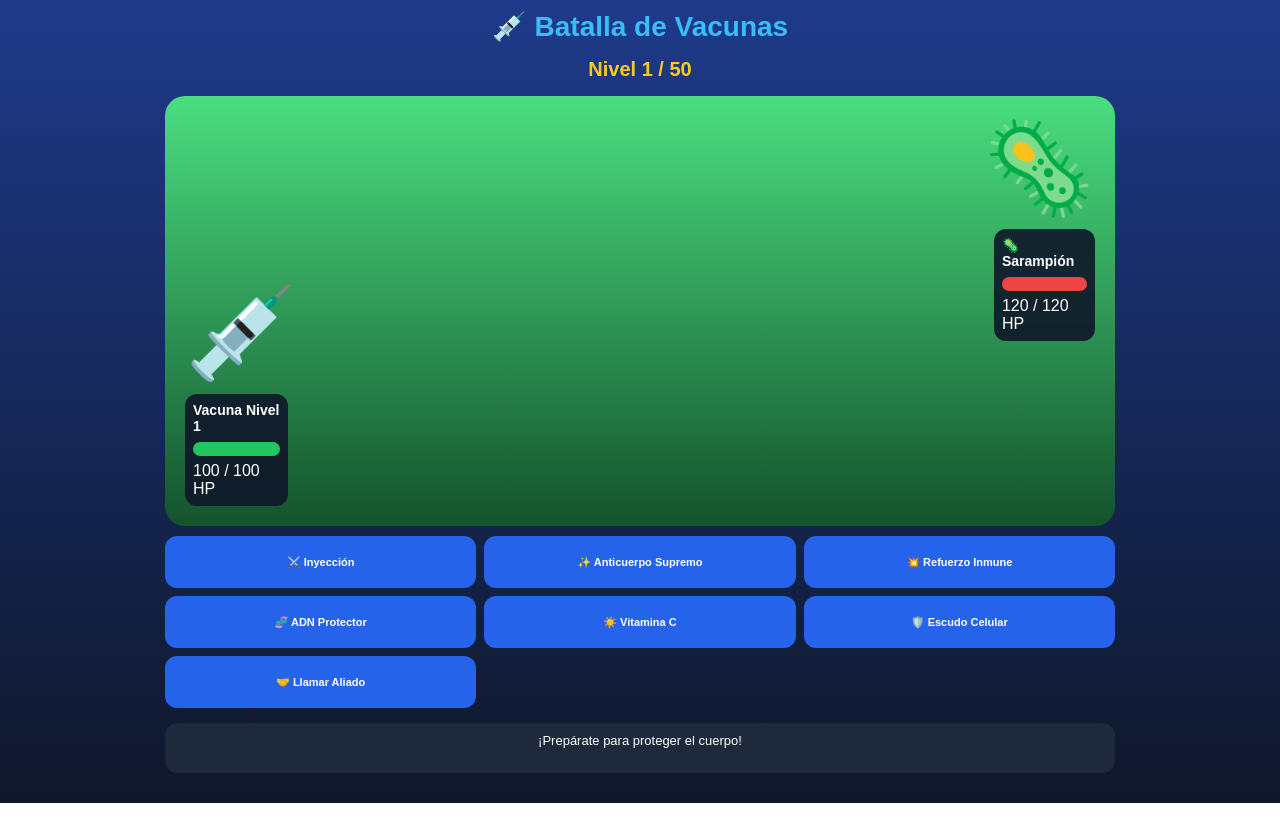
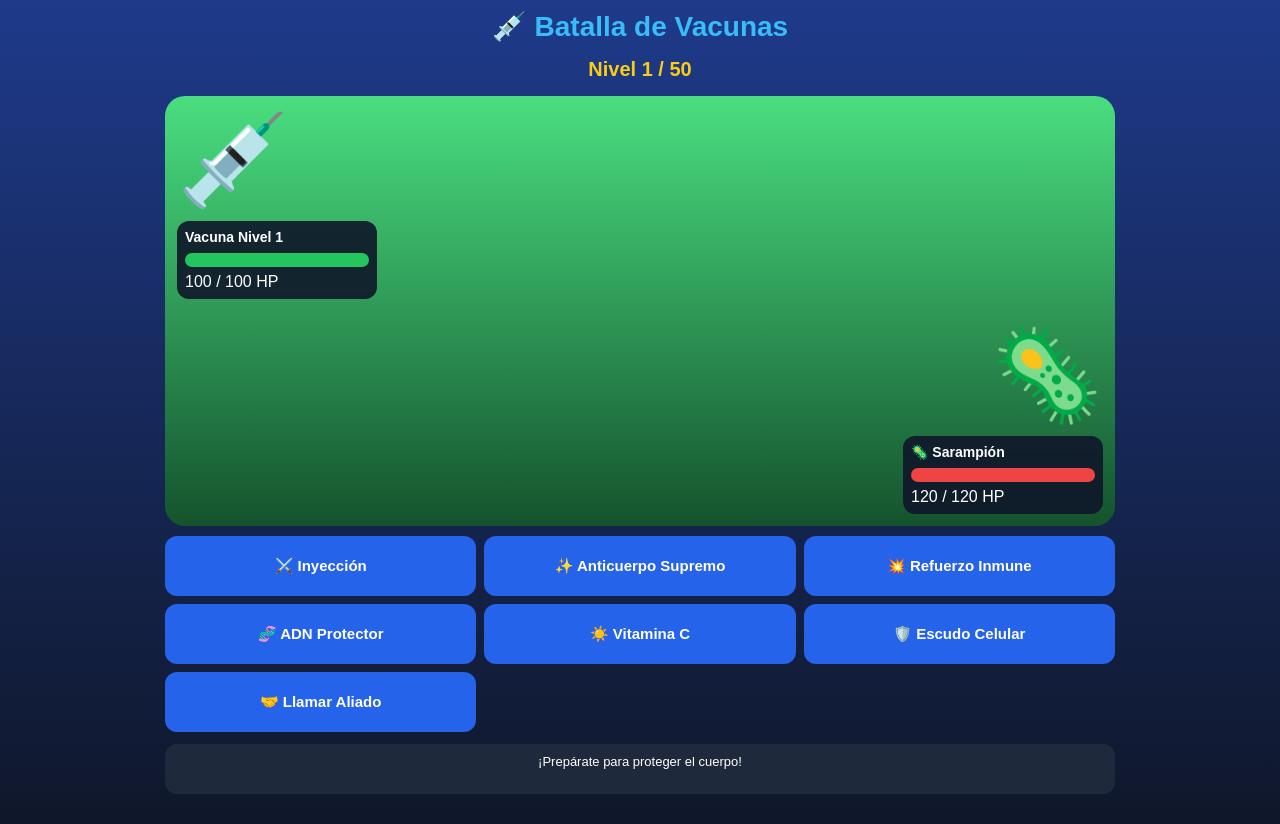
Before and after one commit to LibroShow/LibroShow.github.io, a plain HTML site: page index.html in a window 1280 px wide. Both pictures are taken after a click on the button "▶️ Comenzar Batalla". Before the commit the page ends 803 px from the top, so only its background shows below. Drawn offline with Linux system fonts and the light colour scheme.

Commit message:
Update style.css

```diff
--- a/style.css
+++ b/style.css
@@ -14,6 +14,10 @@ body{
     min-height:100vh;
     color:white;
     overflow-x:hidden;
+
+    display:flex;
+    justify-content:center;
+
     padding:10px;
 }
 
@@ -32,10 +36,15 @@ MENU
 .menu-screen{
     width:100%;
     max-width:500px;
+
     margin:auto;
+
     background:#111827;
+
     border-radius:20px;
+
     padding:20px;
+
     box-shadow:0 0 20px rgba(0,0,0,0.5);
 }
 
@@ -57,9 +66,11 @@ MENU
     border-radius:12px;
     padding:12px;
     margin-bottom:10px;
+
     display:flex;
     justify-content:space-between;
     align-items:center;
+
     gap:10px;
 }
 
@@ -69,23 +80,37 @@ MENU
 
 .attack-item button{
     padding:8px 12px;
+
     border:none;
+
     border-radius:8px;
+
     background:#2563eb;
+
     color:white;
+
     cursor:pointer;
 }
 
 .start-btn{
     width:100%;
+
     margin-top:20px;
+
     padding:15px;
+
     border:none;
+
     border-radius:12px;
+
     background:#22c55e;
+
     color:white;
+
     font-size:18px;
+
     font-weight:bold;
+
     cursor:pointer;
 }
 
@@ -94,42 +119,65 @@ CONTENEDOR PRINCIPAL
 ========================= */
 
 .game-container{
+
     width:100%;
+
     max-width:500px;
+
     margin:auto;
+
     padding-bottom:20px;
 }
 
 .game-container h1{
+
     text-align:center;
+
     font-size:28px;
+
     margin-bottom:15px;
+
     color:#38bdf8;
 }
 
 .level{
+
     text-align:center;
+
     font-size:20px;
+
     margin-bottom:15px;
+
     color:#facc15;
+
     font-weight:bold;
 }
 
 /* =========================
-BATALLA RESPONSIVE
+CAMPO DE BATALLA
 ========================= */
 
 .battle-scene{
+
     width:100%;
-    min-height:620px;
+
+    min-height:420px;
+
     background:linear-gradient(to top,#14532d,#4ade80);
+
     border-radius:20px;
-    padding:10px;
-    overflow:hidden;
+
+    padding:12px;
 
     display:flex;
+
     flex-direction:column;
+
     justify-content:space-between;
+
+    gap:20px;
+
+    overflow:hidden;
 }
 
 /* =========================
@@ -137,17 +185,25 @@ AREAS
 ========================= */
 
 .fighter-area{
+
     width:100%;
+
     display:flex;
+
     flex-direction:column;
-    justify-content:center;
 }
 
+/* ENEMIGO */
+
 .enemy-side{
+
     align-items:flex-end;
 }
 
+/* JUGADOR */
+
 .player-side{
+
     align-items:flex-start;
 }
 
@@ -156,27 +212,39 @@ PERSONAJES
 ========================= */
 
 .fighter{
-    font-size:70px;
+
+    font-size:55px;
+
+    text-align:center;
+
+    user-select:none;
+
     transition:0.3s;
-    text-align:center;
-    user-select:none;
 }
 
 /* =========================
-INFO BOX
+INFO
 ========================= */
 
 .info-box{
+
     width:90%;
-    max-width:260px;
+
+    max-width:200px;
+
     background:rgba(15,23,42,0.9);
-    padding:10px;
+
+    padding:8px;
+
     border-radius:12px;
+
     margin-top:8px;
 }
 
 .info-box h2{
-    font-size:18px;
+
+    font-size:14px;
+
     margin-bottom:8px;
 }
 
@@ -185,57 +253,86 @@ VIDA
 ========================= */
 
 .health-bar{
+
     width:100%;
-    height:20px;
+
+    height:14px;
+
     background:#334155;
+
     border-radius:20px;
+
     overflow:hidden;
-    margin:10px 0;
+
+    margin:6px 0;
 }
 
 .health{
+
+    width:100%;
+
     height:100%;
+
     transition:0.4s;
 }
 
 .player-health{
+
     background:#22c55e;
 }
 
 .enemy-health{
+
     background:#ef4444;
 }
 
 /* =========================
-BOTONES RESPONSIVE
+BOTONES
 ========================= */
 
 .buttons{
-    margin-top:15px;
+
+    margin-top:10px;
+
     display:grid;
+
     grid-template-columns:1fr 1fr;
+
     gap:8px;
 }
 
 .buttons button{
-    min-height:60px;
-    padding:10px;
+
+    min-height:52px;
+
+    padding:6px;
+
     border:none;
+
     border-radius:12px;
+
     background:#2563eb;
+
     color:white;
-    font-size:13px;
+
+    font-size:11px;
+
     font-weight:bold;
+
     cursor:pointer;
+
     transition:0.2s;
 }
 
 .buttons button:active{
+
     transform:scale(0.95);
 }
 
 .cooldown{
+
     opacity:0.5;
+
     pointer-events:none;
 }
 
@@ -244,13 +341,20 @@ MENSAJES
 ========================= */
 
 .message-box{
-    margin-top:15px;
+
+    margin-top:12px;
+
     background:#1e293b;
-    padding:15px;
+
+    padding:10px;
+
     border-radius:12px;
+
     text-align:center;
-    font-size:16px;
-    min-height:70px;
+
+    font-size:13px;
+
+    min-height:50px;
 }
 
 /* =========================
@@ -258,49 +362,78 @@ ALERTAS
 ========================= */
 
 .alert-box{
+
     position:fixed;
+
     top:50%;
+
     left:50%;
+
     transform:translate(-50%,-50%);
+
     width:90%;
+
     max-width:400px;
+
     background:#111827;
+
     border-radius:20px;
+
     padding:25px;
+
     text-align:center;
+
     z-index:9999;
+
     box-shadow:0 0 30px rgba(0,0,0,0.8);
+
     animation:popup 0.3s;
 }
 
 .alert-box h2{
+
     margin-bottom:15px;
+
     color:#22c55e;
 }
 
 .alert-box p{
+
     margin-bottom:20px;
+
     font-size:16px;
 }
 
 .alert-box button{
+
     width:100%;
+
     margin-top:10px;
+
     padding:14px;
+
     border:none;
+
     border-radius:12px;
+
     font-size:16px;
+
     font-weight:bold;
+
     cursor:pointer;
 }
 
 .continue-btn{
+
     background:#22c55e;
+
     color:white;
 }
 
 .home-btn{
+
     background:#ef4444;
+
     color:white;
 }
 
@@ -309,13 +442,39 @@ DAÑO
 ========================= */
 
 .damage-text{
+
     position:fixed;
+
+    top:20% !important;
+
+    left:50% !important;
+
+    transform:translateX(-50%);
+
     color:white;
-    font-size:24px;
+
+    font-size:28px;
+
     font-weight:bold;
+
+    text-shadow:0 0 10px black;
+
     animation:damageFloat 1s forwards;
-    z-index:99999;
+
+    z-index:999999;
+
     pointer-events:none;
+}
+
+/* CRÍTICO */
+
+.critical{
+
+    color:#ffeb3b;
+
+    font-size:38px !important;
+
+    animation:criticalAnim 1s forwards;
 }
 
 /* =========================
@@ -323,26 +482,32 @@ ANIMACIONES
 ========================= */
 
 .attack-animation{
+
     animation:attackMove 0.4s;
 }
 
 .enemy-attack{
+
     animation:enemyAttack 0.4s;
 }
 
 .hit{
+
     animation:hitFlash 0.3s;
 }
 
 .win-animation{
+
     animation:winDance 1s infinite;
 }
 
 .lose-animation{
+
     animation:loseFall 1s forwards;
 }
 
 .enemy-power{
+
     animation:enemyPulse 1.5s infinite;
 }
 
@@ -439,12 +604,30 @@ ANIMACIONES
 
     0%{
         opacity:1;
-        transform:translateY(0);
+        transform:translateX(-50%) translateY(0);
     }
 
     100%{
         opacity:0;
-        transform:translateY(-50px);
+        transform:translateX(-50%) translateY(-50px);
+    }
+
+}
+
+@keyframes criticalAnim{
+
+    0%{
+        opacity:1;
+        transform:translateX(-50%) scale(1);
+    }
+
+    50%{
+        transform:translateX(-50%) scale(1.5);
+    }
+
+    100%{
+        opacity:0;
+        transform:translateX(-50%) translateY(-60px);
     }
 
 }
@@ -471,43 +654,30 @@ TABLETS Y PC
 
     .game-container,
     .menu-screen{
+
         max-width:950px;
     }
 
     .battle-scene{
-        min-height:520px;
-        position:relative;
-        display:block;
-    }
 
-    .fighter-area{
-        position:absolute;
-        width:auto;
-    }
-
-    .player-side{
-        bottom:20px;
-        left:20px;
-        align-items:flex-start;
-    }
-
-    .enemy-side{
-        top:20px;
-        right:20px;
-        align-items:flex-end;
+        min-height:430px;
     }
 
     .fighter{
-        font-size:120px;
+
+        font-size:90px;
     }
 
     .buttons{
+
         grid-template-columns:repeat(3,1fr);
     }
 
     .buttons button{
+
         font-size:15px;
-        min-height:65px;
+
+        min-height:60px;
     }
 
 }
@@ -518,202 +688,31 @@ CELULARES PEQUEÑOS
 
 @media(max-width:420px){
 
-    .fighter{
-        font-size:55px;
-    }
-
-    .info-box h2{
-        font-size:15px;
-    }
-
-    .buttons button{
-        font-size:11px;
-        min-height:55px;
-        padding:6px;
-    }
-
-    .message-box{
-        font-size:14px;
-    }
-
-    .level{
-        font-size:16px;
-    }
-
-    .game-container h1{
-        font-size:22px;
-    }
-
-}
-
-/* =========================
-PANTALLA DE PELEA PEQUEÑA
-Y DAÑO ARRIBA
-========================= */
-
-/* REDUCE EL TAMAÑO DEL CAMPO */
-.battle-scene{
-
-    min-height:420px !important;
-
-    padding:8px;
-
-}
-
-/* PERSONAJES MÁS PEQUEÑOS */
-.fighter{
-
-    font-size:55px !important;
-
-}
-
-/* INFO MÁS COMPACTA */
-.info-box{
-
-    max-width:200px !important;
-
-    padding:8px !important;
-
-}
-
-.info-box h2{
-
-    font-size:14px !important;
-
-}
-
-/* BARRAS MÁS PEQUEÑAS */
-.health-bar{
-
-    height:14px !important;
-
-    margin:6px 0 !important;
-
-}
-
-/* MENSAJE MÁS PEQUEÑO */
-.message-box{
-
-    min-height:50px !important;
-
-    padding:10px !important;
-
-    font-size:13px !important;
-
-}
-
-/* BOTONES MÁS VISIBLES */
-.buttons{
-
-    margin-top:10px !important;
-
-}
-
-.buttons button{
-
-    min-height:52px !important;
-
-    font-size:11px !important;
-
-    padding:6px !important;
-
-}
-
-/* TEXTO DE DAÑO ARRIBA */
-.damage-text{
-
-    position:fixed !important;
-
-    font-size:28px !important;
-
-    font-weight:bold;
-
-    top:20% !important;
-
-    left:50% !important;
-
-    transform:translateX(-50%);
-
-    z-index:999999;
-
-    text-shadow:0 0 10px black;
-
-}
-
-/* CRÍTICOS */
-.critical{
-
-    color:#ffeb3b;
-
-    font-size:38px !important;
-
-    animation:criticalAnim 1s forwards;
-
-}
-
-/* ANIMACIÓN CRÍTICO */
-@keyframes criticalAnim{
-
-    0%{
-
-        opacity:1;
-        transform:translateX(-50%) scale(1);
-
-    }
-
-    50%{
-
-        transform:translateX(-50%) scale(1.5);
-
-    }
-
-    100%{
-
-        opacity:0;
-        transform:translateX(-50%) translateY(-60px);
-
-    }
-
-}
-
-/* TABLETS */
-@media(min-width:768px){
-
     .battle-scene{
 
-        min-height:430px !important;
-
+        min-height:360px;
     }
 
     .fighter{
 
-        font-size:90px !important;
-
-    }
-
-}
-
-/* CELULARES PEQUEÑOS */
-@media(max-width:420px){
-
-    .battle-scene{
-
-        min-height:360px !important;
-
-    }
-
-    .fighter{
-
-        font-size:45px !important;
-
+        font-size:45px;
     }
 
     .buttons button{
 
-        min-height:48px !important;
+        min-height:48px;
 
-        font-size:10px !important;
+        font-size:10px;
+    }
 
+    .game-container h1{
+
+        font-size:22px;
+    }
+
+    .level{
+
+        font-size:16px;
     }
 
 }
```
